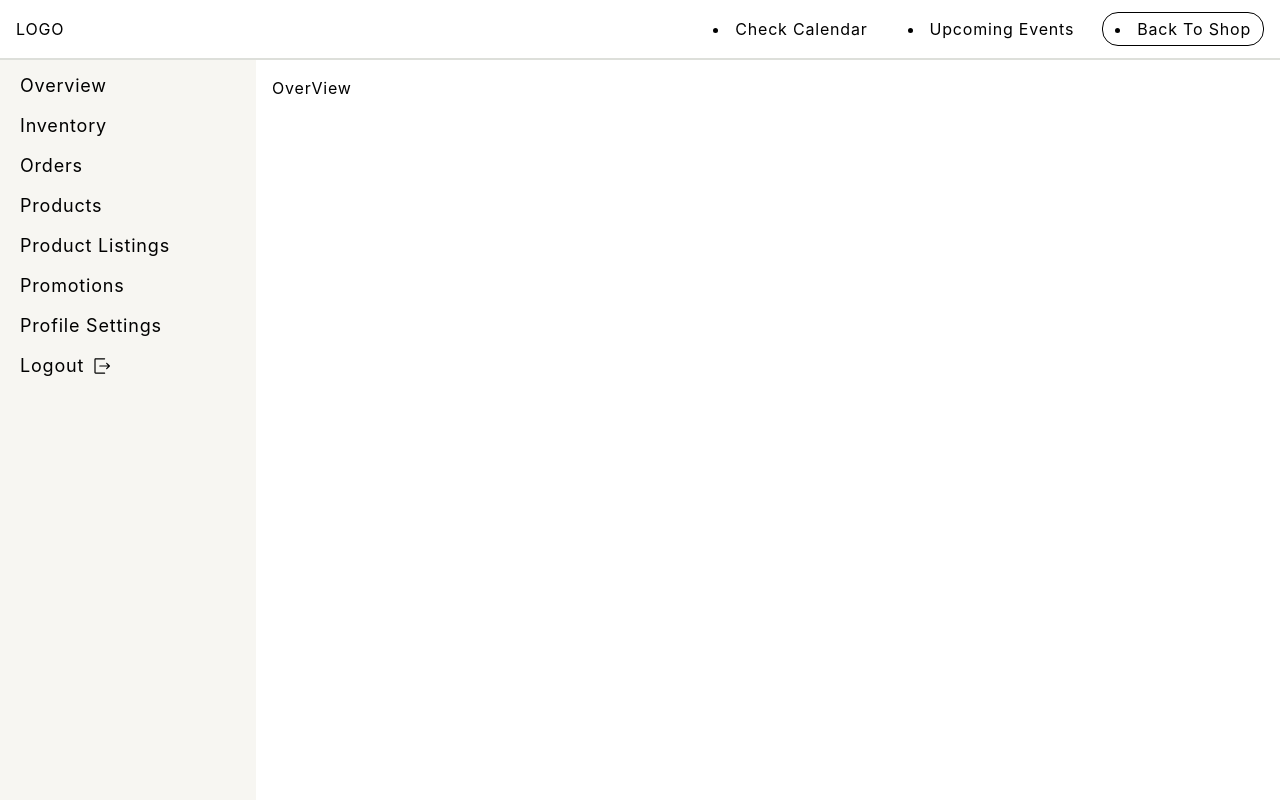
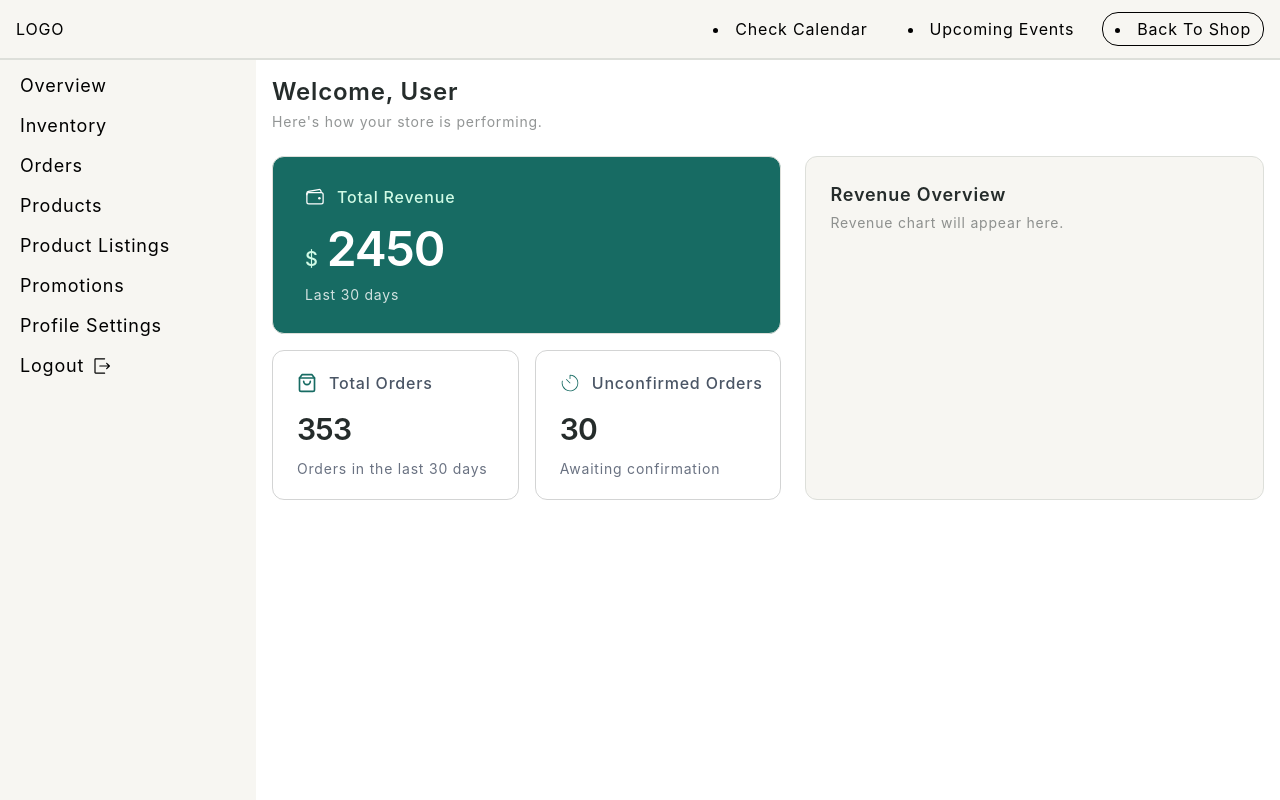
Before and after one commit to devMasrafi/MiniShop, a React (Vite) app in the folder client/: page /dashboard in a window 1280 px wide. Built offline with nearby package versions, Linux system fonts and the light colour scheme.

Commit message:
client: dashboard shell structure, -> backend start

```diff
--- a/client/src/App.jsx
+++ b/client/src/App.jsx
@@ -1,5 +1,4 @@
 import { BrowserRouter, Route, Routes } from 'react-router'
-import ProductDetails from './component/productComponents/ProductDetails'
 import MainLayout from './component/LayoutComponents/Main/MainLayout'
 import Home from './pages/Home'
 import AuthPage from './pages/AuthPage'
@@ -13,6 +12,7 @@ import Orders from './pages/DashboardPages/Orders'
 import Inventory from './pages/DashboardPages/Inventory'
 import Promotions from './pages/DashboardPages/Promotions'
 import ProfileSettings from './pages/DashboardPages/ProfileSettings'
+import ProductDetails from './pages/ProductDetails'
 
 function App() {
   return (
--- /dev/null
+++ b/client/src/component/CardComponents/MetricCard.jsx
@@ -0,0 +1,64 @@
+const MetricCard = ({
+  mainData,
+  headings,
+  text,
+  icon,
+  value,
+  variant = 'secondary',
+}) => {
+  const isPrimary = variant === 'primary'
+
+  return (
+    <article
+      className={`w-full rounded-xl border px-6 py-5 ${
+        isPrimary
+          ? 'border-border bg-ascent text-white sm:px-8 sm:py-7'
+          : 'border-inc/20 bg-surface text-inc'
+      }`}
+    >
+      <div className="flex items-center gap-3 pb-4">
+        <span className={`text-xl ${isPrimary ? 'text-white' : 'text-ascent'}`}>
+          {icon}
+        </span>
+
+        <p
+          className={`font-medium capitalize ${
+            isPrimary ? 'text-emerald-100' : 'text-gray-600'
+          }`}
+        >
+          {headings ?? 'Untitled metric'}
+        </p>
+      </div>
+
+      <div className="flex items-baseline gap-2">
+        {value != null && value !== '' && (
+          <span
+            className={`text-xl font-medium ${
+              isPrimary ? 'text-emerald-100' : 'text-gray-700'
+            }`}
+          >
+            {value}
+          </span>
+        )}
+
+        <h2
+          className={`font-semibold tracking-tight ${
+            isPrimary ? 'text-4xl sm:text-5xl' : 'text-3xl'
+          }`}
+        >
+          {mainData ?? '—'}
+        </h2>
+      </div>
+
+      <p
+        className={`mt-3 text-sm ${
+          isPrimary ? 'text-white/80' : 'text-gray-500'
+        }`}
+      >
+        {text ?? ''}
+      </p>
+    </article>
+  )
+}
+
+export default MetricCard
--- a/client/src/component/productComponents/ProductCard.jsx
+++ b/client/src/component/CardComponents/ProductCard.jsx
@@ -8,7 +8,8 @@ const ProductCard = ({ product, className }) => {
       onClick={() => navigate(`/products/${product._id}`)}
     >
       <div>
-        <img className='w-53 h-50 mb-2'
+        <img
+          className="mb-2 h-50 w-53"
           src="https://encrypted-tbn0.gstatic.com/images?q=tbn:ANd9GcS72UbY52iLq25DVzt-BFGrEEbfGWAFEy3GSQmdOltFe1-0xCFnp1xSo8gn&s=10"
           alt="products-in-woven-basket"
         />
@@ -17,7 +18,7 @@ const ProductCard = ({ product, className }) => {
         <div>
           <h2>{product.name}</h2>
           <h1 className="text-2xl font-medium">${product.price}</h1>
-          <p className='text-gray-600/50'>{product.description}</p>
+          <p className="text-gray-600/50">{product.description}</p>
         </div>
         <div className="flex justify-between text-sm">
           <h2 className="uppercase">on sale</h2>
--- a/client/src/component/LayoutComponents/Dashboard/DashboardLayout.jsx
+++ b/client/src/component/LayoutComponents/Dashboard/DashboardLayout.jsx
@@ -5,7 +5,7 @@ const DashboardLayout = () => {
   return (
     <main className="flex h-screen flex-col overflow-hidden">
       {/* Top Navbar */}
-      <header className="border-border flex shrink-0 items-center justify-between border-b-2 px-4 py-3">
+      <header className="border-border bg-canvas flex shrink-0 items-center justify-between border-b-2 px-4 py-3">
         <div>
           <h2>
             <Link to="/dashboard/overview">LOGO</Link>
--- a/client/src/component/productComponents/ProductDetails.jsx
+++ /dev/null
@@ -1,64 +0,0 @@
-import { useEffect, useState } from "react";
-import { Link, useParams } from "react-router";
-
-const ProductDetails = () => {
-  const params = useParams();
-
-  const [singleProduct, setSingleProduct] = useState();
-  const [error, setError] = useState(null);
-  const [isLoading, setIsLoading] = useState(true);
-
-  // console.log(singleProduct.name);
-  console.log(singleProduct);
-
-  useEffect(() => {
-    const getSingleProduct = async () => {
-      try {
-        const response = await fetch(
-          `http://localhost:5000/products/${params.id}`,
-        );
-        if (!response.ok) {
-          throw new Error(`Failed to get product. Status: ${response.status} `);
-        }
-
-        const result = await response.json();
-        setSingleProduct(result.data);
-      } catch (error) {
-        setError(error);
-      } finally {
-        setIsLoading(false);
-      }
-    };
-
-    getSingleProduct();
-  }, [params.id]);
-
-  return (
-    <div>
-      <h1>Product details</h1>
-
-      <div>
-        <Link
-          to="/"
-          className="px-2 py-1 capitalize bg-gray-600/20 rounded-md mt-2"
-        >
-          go back
-        </Link>
-      </div>
-
-      {isLoading ? (
-        "Loading Please wait..."
-      ) : error ? (
-        error.message
-      ) : (
-        <div>
-          <h2>{singleProduct.price} </h2>
-          <h1>{singleProduct.name}</h1>
-          <p>{singleProduct.description} </p>
-        </div>
-      )}
-    </div>
-  );
-};
-
-export default ProductDetails;
--- a/client/src/index.css
+++ b/client/src/index.css
@@ -3,7 +3,7 @@
 
 @theme {
   --color-canvas: #f7f6f2;
-  --color-surface: #ffffff;
+  --color-white: #ffffff;
   --color-inc: #252c2b;
   --color-muted: #66706d;
   --color-border: #dddfda;
@@ -17,5 +17,5 @@ body {
   font-family: 'Inter', sans-serif;
   letter-spacing: 0.05em;
 
-  background-color: var(--color-surface);
+  background-color: var(--color-white);
 }
--- a/client/src/pages/DashboardPages/OverView.jsx
+++ b/client/src/pages/DashboardPages/OverView.jsx
@@ -1,5 +1,59 @@
+import MetricCard from '../../component/CardComponents/MetricCard'
+import { IoWalletOutline } from 'react-icons/io5'
+import { FiShoppingBag } from 'react-icons/fi'
+import { CiTimer } from 'react-icons/ci'
+
 const OverView = () => {
-    return <div>OverView</div>
+  return (
+    <main className="flex flex-col gap-6">
+      <section>
+        <h1 className="text-inc text-2xl font-semibold">Welcome, User</h1>
+        <p className="text-inc/50 mt-1 text-sm">
+          Here's how your store is performing.
+        </p>
+      </section>
+
+      <section className="flex flex-col gap-6 xl:flex-row">
+        <div className="flex flex-col gap-4">
+          <MetricCard
+            mainData="2450"
+            headings="Total Revenue"
+            text="Last 30 days"
+            icon={<IoWalletOutline />}
+            value="$"
+            variant="primary"
+          />
+
+          <div className="flex flex-col gap-4 sm:flex-row">
+            <div className="flex min-w-0 flex-1">
+              <MetricCard
+                mainData="353"
+                headings="Total Orders"
+                text="Orders in the last 30 days"
+                icon={<FiShoppingBag />}
+              />
+            </div>
+
+            <div className="flex min-w-0 flex-1 text-nowrap">
+              <MetricCard
+                mainData="30"
+                headings="Unconfirmed Orders"
+                text="Awaiting confirmation"
+                icon={<CiTimer />}
+              />
+            </div>
+          </div>
+        </div>
+
+        <div className="border-border bg-canvas min-w-0 flex-1 rounded-xl border p-6">
+          <h2 className="text-inc text-lg font-semibold">Revenue Overview</h2>
+          <p className="text-inc/50 mt-1 text-sm">
+            Revenue chart will appear here.
+          </p>
+        </div>
+      </section>
+    </main>
+  )
 }
 
 export default OverView
--- /dev/null
+++ b/client/src/pages/ProductDetails.jsx
@@ -0,0 +1,64 @@
+import { useEffect, useState } from 'react'
+import { Link, useParams } from 'react-router'
+
+const ProductDetails = () => {
+  const params = useParams()
+
+  const [singleProduct, setSingleProduct] = useState()
+  const [error, setError] = useState(null)
+  const [isLoading, setIsLoading] = useState(true)
+
+  // console.log(singleProduct.name);
+  console.log(singleProduct)
+
+  useEffect(() => {
+    const getSingleProduct = async () => {
+      try {
+        const response = await fetch(
+          `http://localhost:5000/products/${params.id}`
+        )
+        if (!response.ok) {
+          throw new Error(`Failed to get product. Status: ${response.status} `)
+        }
+
+        const result = await response.json()
+        setSingleProduct(result.data)
+      } catch (error) {
+        setError(error)
+      } finally {
+        setIsLoading(false)
+      }
+    }
+
+    getSingleProduct()
+  }, [params.id])
+
+  return (
+    <div>
+      <h1>Product details</h1>
+
+      <div>
+        <Link
+          to="/"
+          className="mt-2 rounded-md bg-gray-600/20 px-2 py-1 capitalize"
+        >
+          go back
+        </Link>
+      </div>
+
+      {isLoading ? (
+        'Loading Please wait...'
+      ) : error ? (
+        error.message
+      ) : (
+        <div>
+          <h2>{singleProduct.price} </h2>
+          <h1>{singleProduct.name}</h1>
+          <p>{singleProduct.description} </p>
+        </div>
+      )}
+    </div>
+  )
+}
+
+export default ProductDetails
--- a/client/src/pages/Products.jsx
+++ b/client/src/pages/Products.jsx
@@ -2,7 +2,7 @@ import { useEffect, useState } from 'react'
 // import { useNavigate } from "react-router";
 
 import { FaSearch } from 'react-icons/fa'
-import ProductCard from '../component/productComponents/ProductCard'
+import ProductCard from '../component/CardComponents/ProductCard'
 
 const Products = () => {
   const categoryData = [
```
